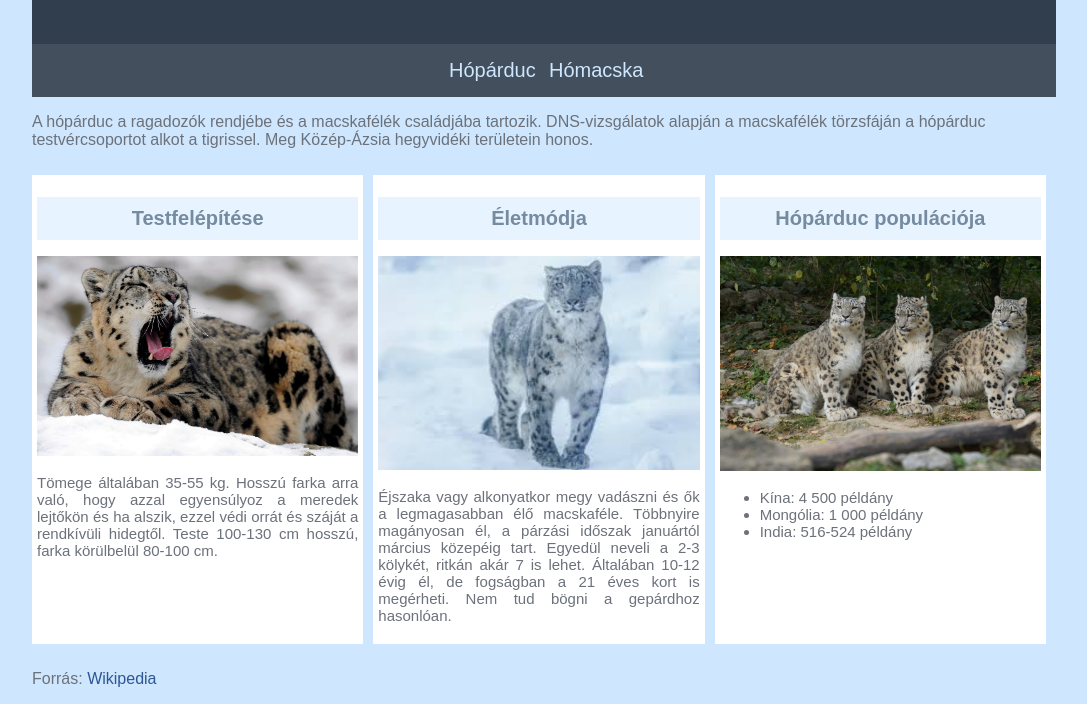
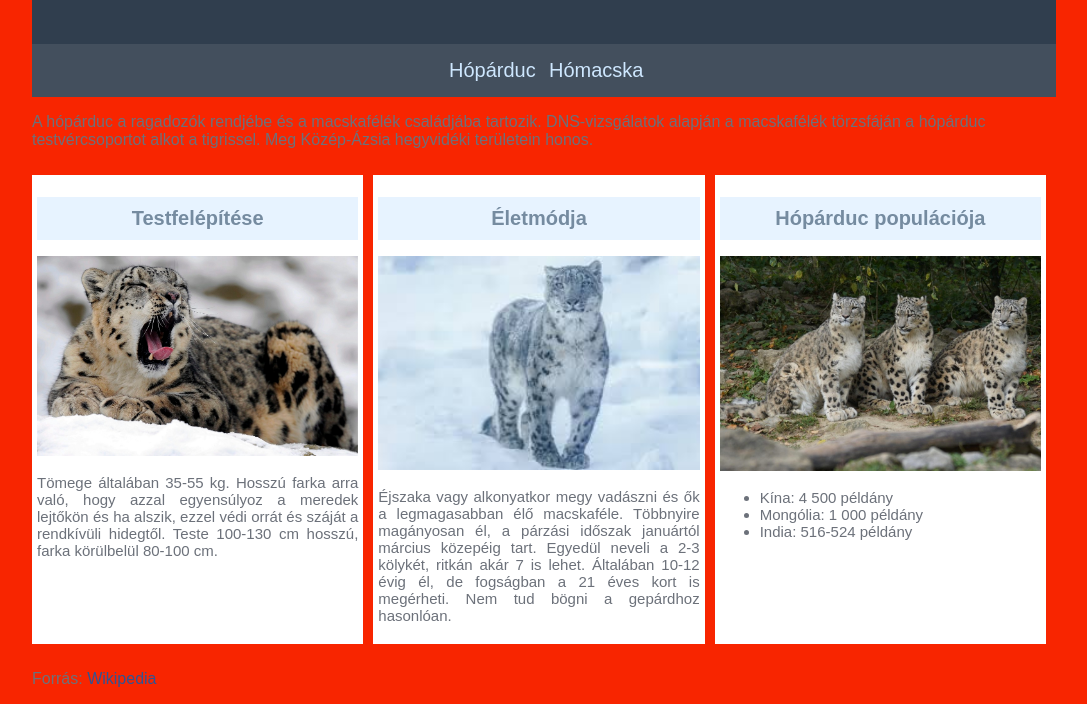
Before and after one commit to hrvthlevi/javito_dolgozat, a plain HTML site: page index.html in a window 1280 px wide. Shown: the part 164-868 px from the top of the page, without its empty margins (96-1183 px from the left). Drawn offline with Linux system fonts and the light colour scheme.

Commit message:
body hatterallitas

```diff
--- a/stilus.css
+++ b/stilus.css
@@ -3,7 +3,7 @@
 }
 body {
   font-family: Arial, Helvetica, sans-serif;
-  background-color: #cee7fe;
+  background-color: #f82500;
   color: rgb(108, 113, 122);
   width: 80%;
   margin: auto;
```
